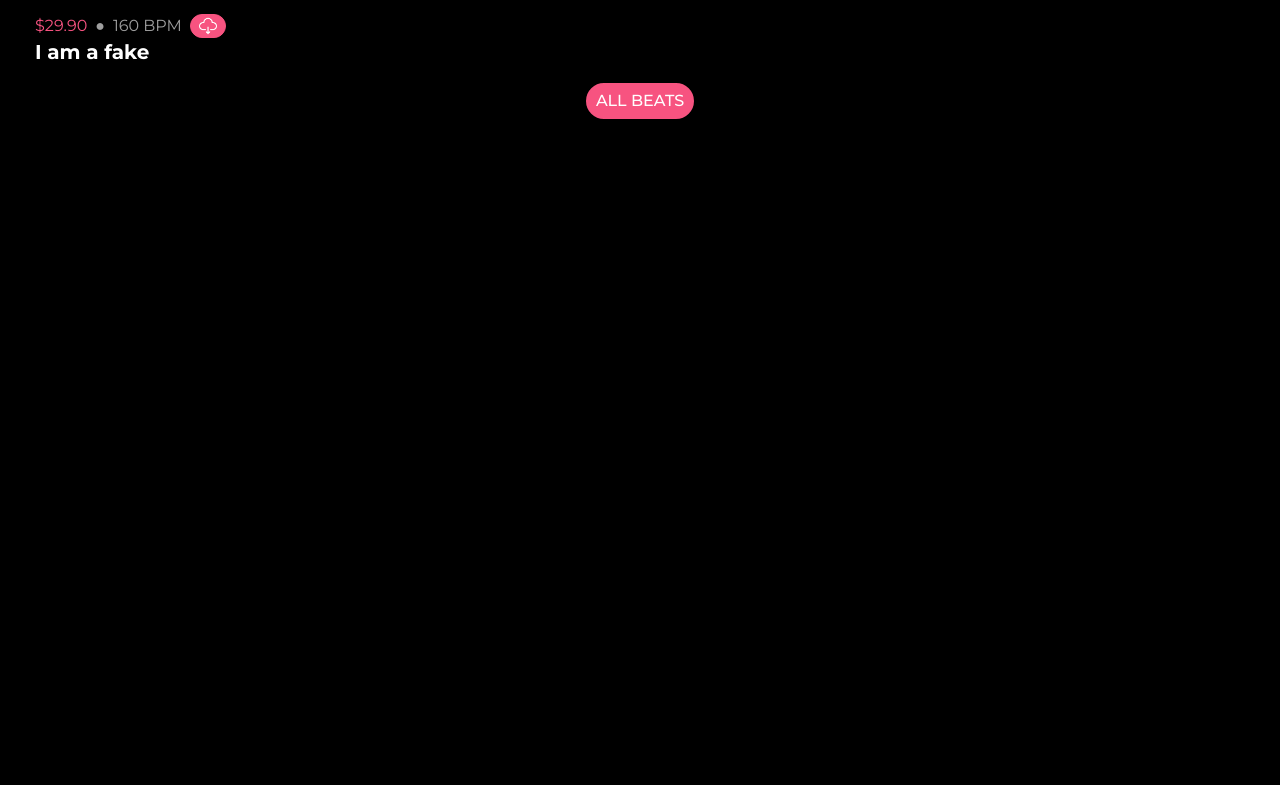
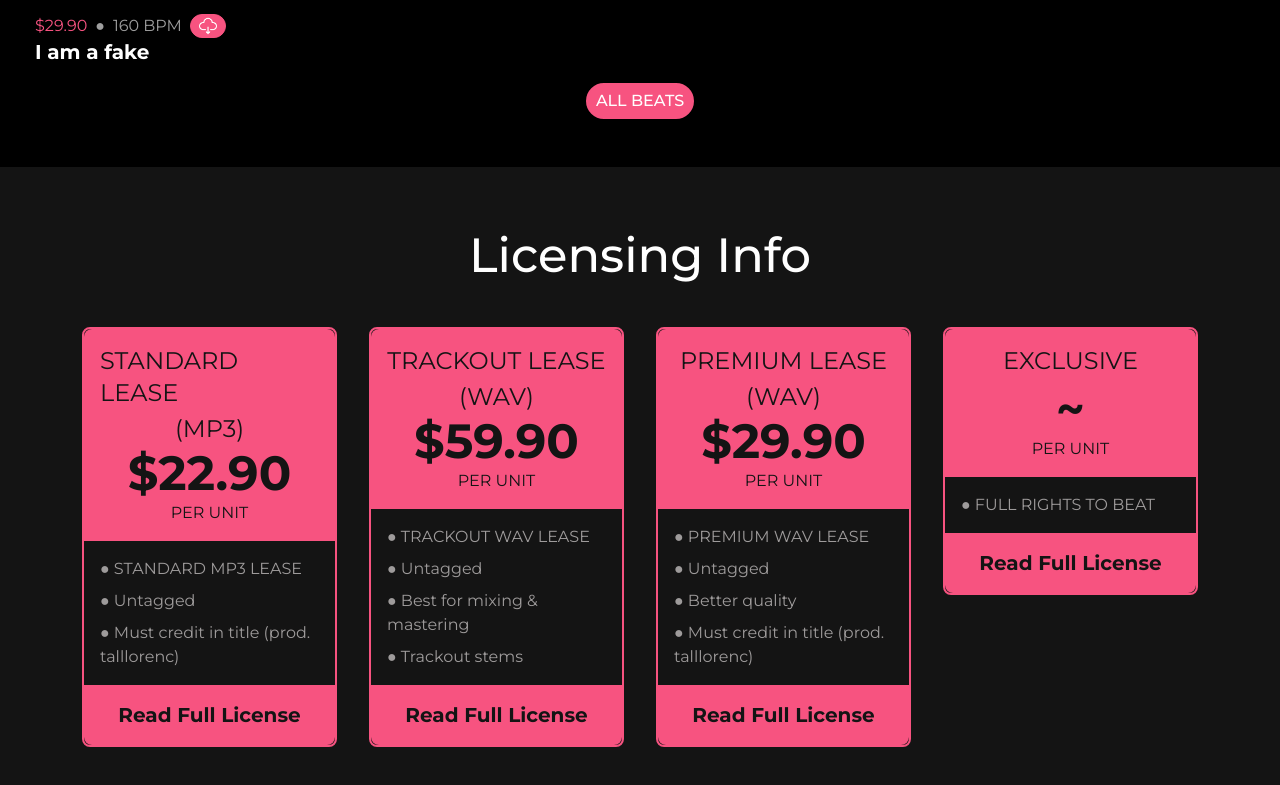
Before and after one commit to talllorenc/talllorenc.com, a Next.js app: page / in a window 1280 px wide. Shown: the part 1238-2023 px from the top of the page. Before the commit the page ends 1357 px from the top, so only its background shows below. Built offline with nearby package versions, Linux system fonts and the light colour scheme.

Commit message:
Create Licensing Page

```diff
--- a/src/app/beatsSection/page.jsx
+++ b/src/app/beatsSection/page.jsx
@@ -5,7 +5,7 @@ import Link from "next/link";
 const BeatsSection = () => {
   return (
     <div className="container mt-16">
-      <span className="text-5xl font-medium">Beats</span>
+      <span className="text-5xl font-medium flex items-center justify-center">Beats</span>
       <div className='flex flex-col mt-8'>
         <Beats />
         <Link href="/playlist" className="mx-auto font-medium border-2 border-[#f75380] bg-[#f75380] py-1 px-2 rounded-full hover:border-white">ALL BEATS</Link>
--- /dev/null
+++ b/src/app/licensing/page.jsx
@@ -0,0 +1,89 @@
+"use client";
+
+const licensing = [
+  {
+    id: 1,
+    head: {
+      title: "STANDARD LEASE",
+      type: "(MP3)",
+      price: "$22.90",
+    },
+    body: {
+      first: "STANDARD MP3 LEASE",
+      second: "Untagged",
+      third: "Must credit in title (prod. talllorenc)",
+    },
+  },
+  {
+    id: 2,
+    head: {
+      title: "TRACKOUT LEASE",
+      type: "(WAV)",
+      price: "$59.90",
+    },
+    body: {
+      first: "TRACKOUT WAV LEASE",
+      second: "Untagged",
+      third: "Best for mixing & mastering",
+      fourth: "Trackout stems",
+      fifth: "Must credit in title (prod. talllorenc)",
+    },
+  },
+  {
+    id: 3,
+    head: {
+      title: "PREMIUM LEASE",
+      type: "(WAV)",
+      price: "$29.90",
+    },
+    body: {
+      first: "PREMIUM WAV LEASE",
+      second: "Untagged",
+      third: "Better quality",
+      fourth: "Must credit in title (prod. talllorenc)",
+    },
+  },
+  {
+    id: 4,
+    head: {
+      title: "EXCLUSIVE",
+      price: "~",
+    },
+    body: {
+      first: "FULL RIGHTS TO BEAT",
+    },
+  },
+];
+
+const LicensingPage = () => (
+  <div className="bg-[#141414] w-full p-16 mt-12">
+    <span className="text-5xl font-medium flex items-center justify-center">
+      Licensing Info
+    </span>
+    <div className="mt-12 container mx-auto flex w-full gap-8">
+      {licensing.map((item) => (
+        <div key={item.id} className="flex-1 w-[25%]">
+          <div className="border-2 border-[#f75380] rounded-lg ">
+            <div className="bg-[#f75380] text-[#141414] flex flex-col items-center gap-1 p-4 rounded-t-lg">
+              <span className="text-2xl">{item.head.title}</span>
+              <span className="text-2xl">{item.head.type}</span>
+              <span className="text-5xl font-bold">{item.head.price}</span>
+              <span className="text-md">PER UNIT</span>
+            </div>
+            <div className="flex flex-col text-[#9e9b9b] gap-2 p-4">
+              {item.body.first && <span>● {item.body.first}</span>}
+              {item.body.second && <span>● {item.body.second}</span>}
+              {item.body.third && <span>● {item.body.third}</span>}
+              {item.body.fourth && <span>● {item.body.fourth}</span>}
+            </div>
+            <button className="bg-[#f75380] text-[#141414] w-full p-4 text-xl transition duration-300 ease-in-out font-bold hover:bg-[#FFCBDB] rounded-b-lg">
+              Read Full License
+            </button>
+          </div>
+        </div>
+      ))}
+    </div>
+  </div>
+);
+
+export default LicensingPage;
--- a/src/app/page.jsx
+++ b/src/app/page.jsx
@@ -1,6 +1,7 @@
 import HeaderPage from "@/app/header/page";
 import BeatsSection from "./beatsSection/page";
 import SocialsLinks from "@/components/SocialsLinks/SocialsLinks";
+import LicensingPage from "./licensing/page";
 
 export default function Home() {
     return (
@@ -8,6 +9,7 @@ export default function Home() {
             <HeaderPage/>
             <SocialsLinks/>
             <BeatsSection/>
+            <LicensingPage/>
         </div>
     )
 }
```
